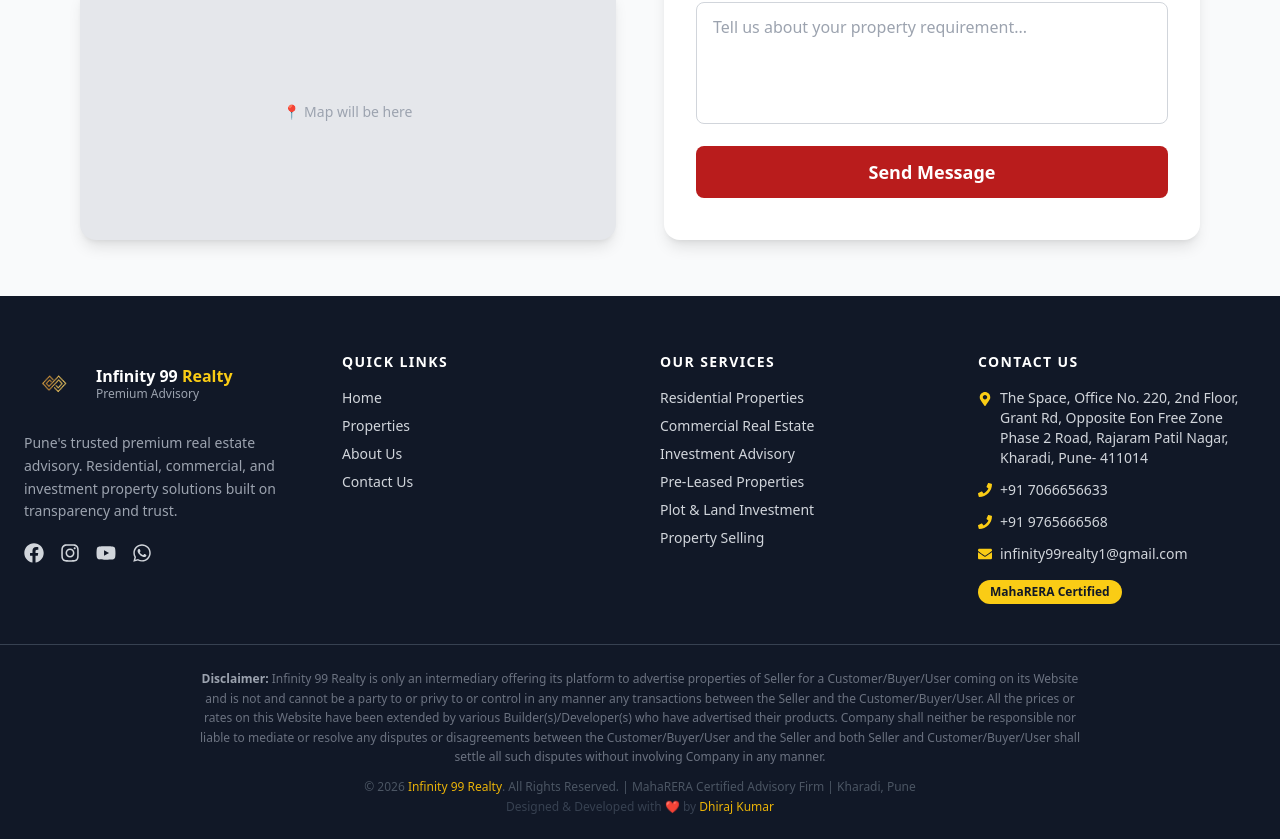
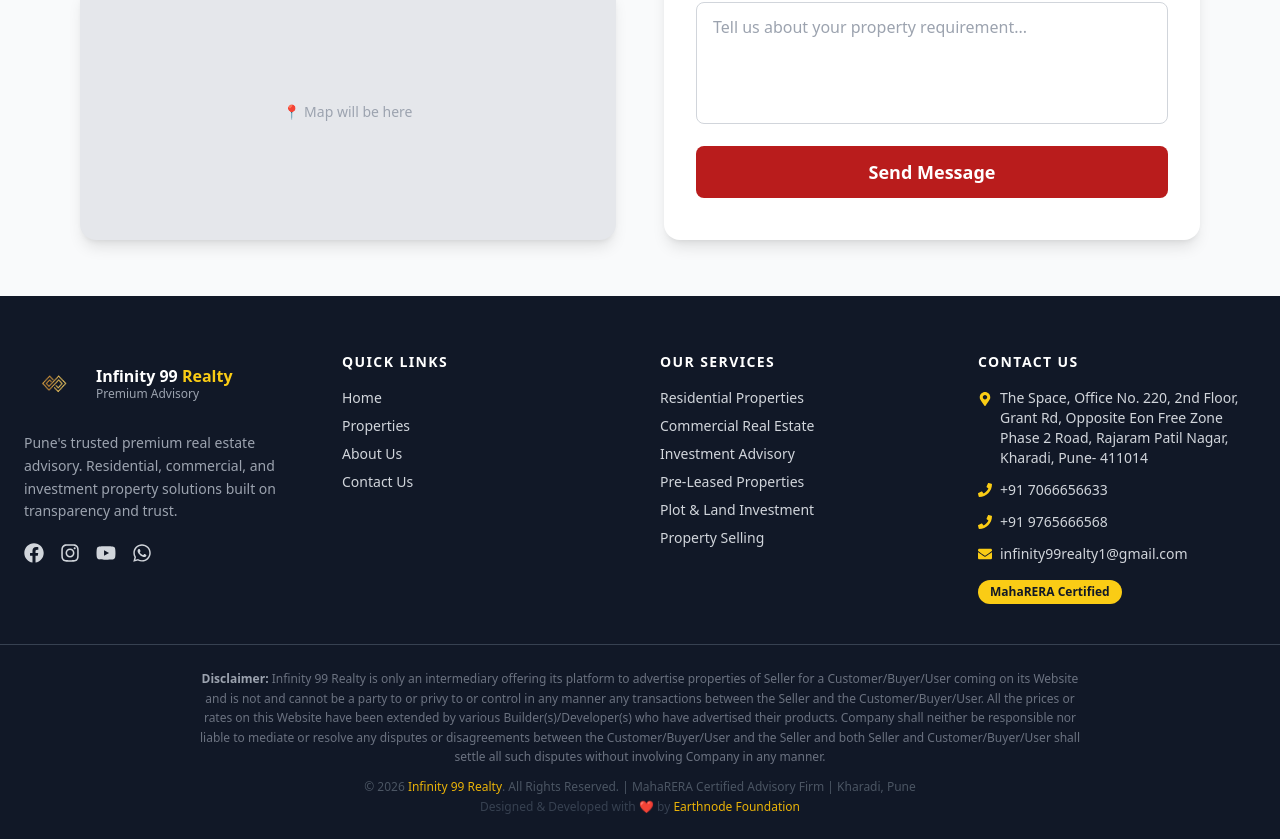
Before and after one commit to ayushsharmaa18/infinity-99-realty-v2, a React (Create React App) app: page /contact in a window 1280 px wide. Shown: the part 684-1523 px from the top of the page. Built offline with nearby package versions, Linux system fonts and the light colour scheme.

Commit message:
Update Footer.js

```diff
--- a/src/components/Footer.js
+++ b/src/components/Footer.js
@@ -89,7 +89,7 @@
   </p>
   <p className="text-xs text-gray-700">
     Designed & Developed with ❤️ by{' '}
-    <a href="mailto:dhirajkg10@gmail.com" className="text-yellow-500 hover:text-yellow-300 transition font-medium"> Dhiraj Kumar
+    <a href="mailto:earthnodecoworks@gmail.com" className="text-yellow-500 hover:text-yellow-300 transition font-medium"> Earthnode Foundation
     </a>
     {' '}
   </p>
```
